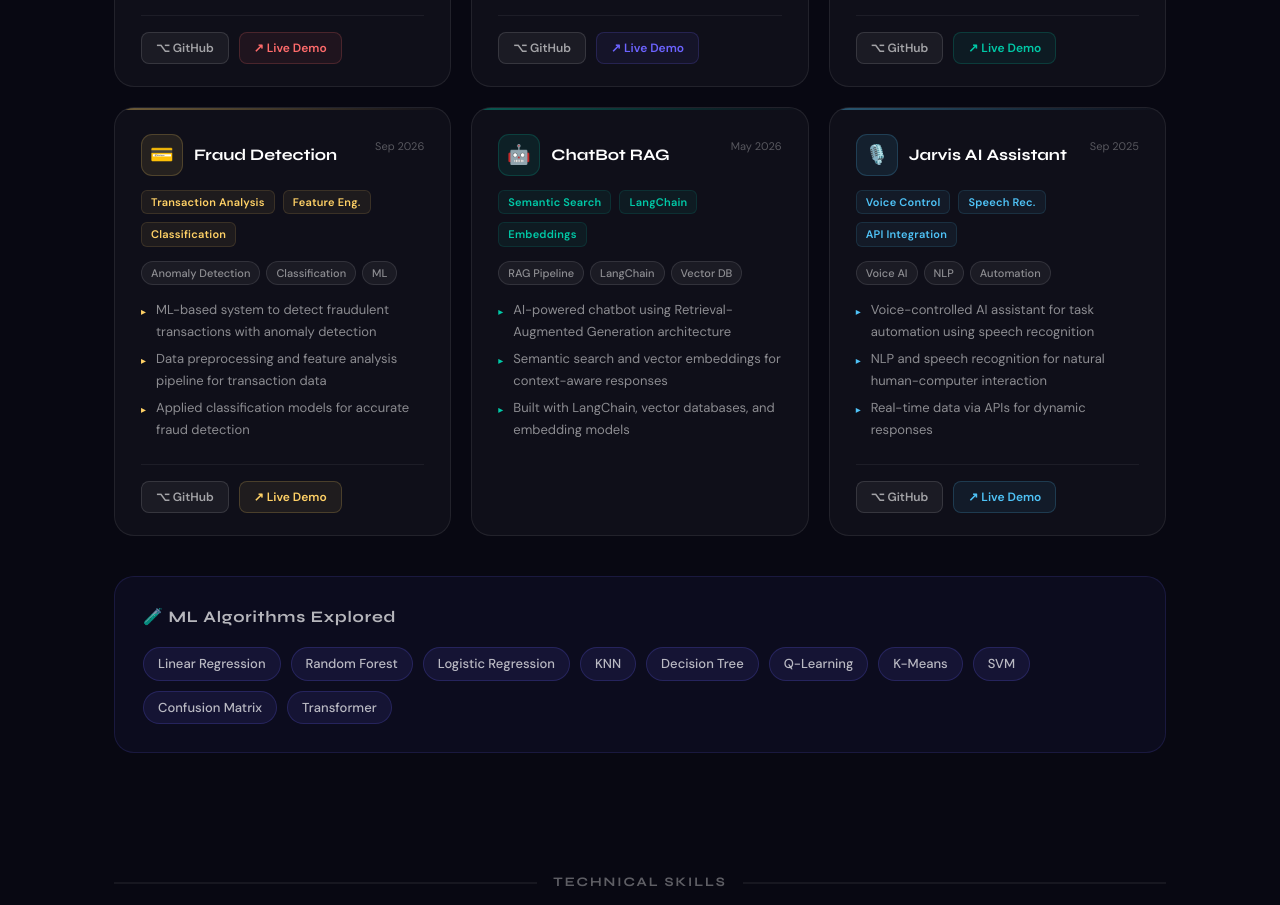
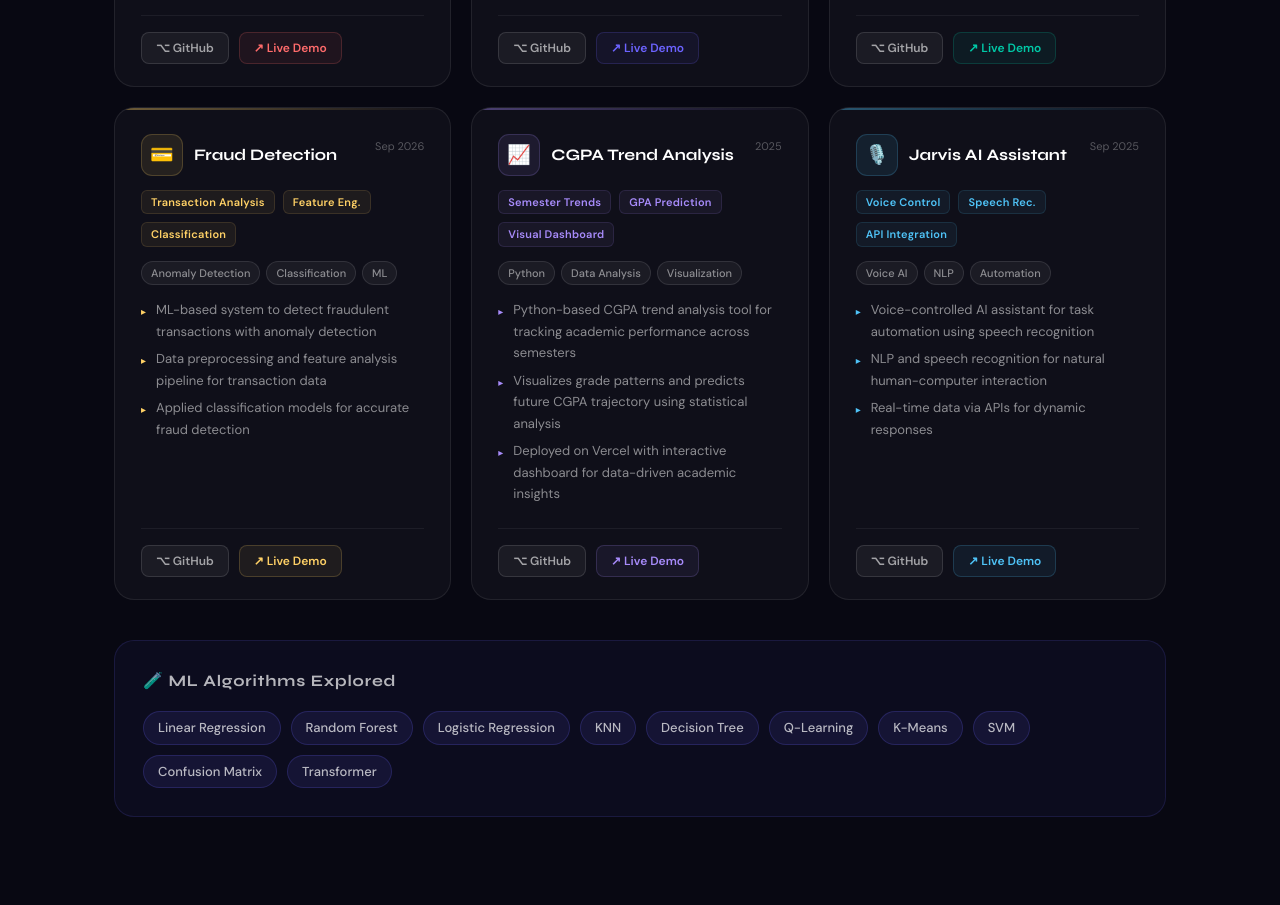
Before and after one commit to dwivediadarsh496-commits/Portfolio, a React app: page / in a window 1280 px wide. Shown: the part 1800-2705 px from the top of the page. Built offline with nearby package versions, Linux system fonts and the light colour scheme; the HTML template or start-up script is replaced by a standard one.

Commit message:
Replace ChatBot RAG with CGPA Trend Analysis

```diff
--- a/src/App.jsx
+++ b/src/App.jsx
@@ -66,18 +66,18 @@ const PROJECTS = [
     ],
   },
   {
-    title: "ChatBot RAG",
-    tags: ["RAG Pipeline", "LangChain", "Vector DB"],
-    date: "May 2026",
-    color: "#00C9A7",
-    icon: "🤖",
-    github: null,
-    live: null,
-    stats: ["Semantic Search", "LangChain", "Embeddings"],
+    title: "CGPA Trend Analysis",
+    tags: ["Python", "Data Analysis", "Visualization"],
+    date: "2025",
+    color: "#A78BFA",
+    icon: "📈",
+    github: "https://github.com/dwivediadarsh496-commits/-CGPA-Trend-Analysis",
+    live: "https://cgpa-trend-analysis.vercel.app/",
+    stats: ["Semester Trends", "GPA Prediction", "Visual Dashboard"],
     bullets: [
-      "AI-powered chatbot using Retrieval-Augmented Generation architecture",
-      "Semantic search and vector embeddings for context-aware responses",
-      "Built with LangChain, vector databases, and embedding models",
+      "Python-based CGPA trend analysis tool for tracking academic performance across semesters",
+      "Visualizes grade patterns and predicts future CGPA trajectory using statistical analysis",
+      "Deployed on Vercel with interactive dashboard for data-driven academic insights",
     ],
   },
   {
```
